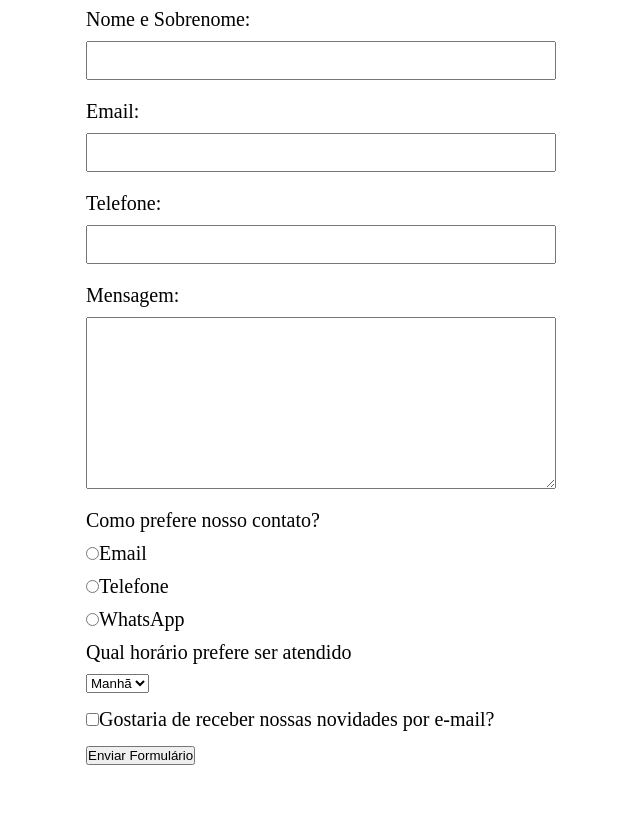
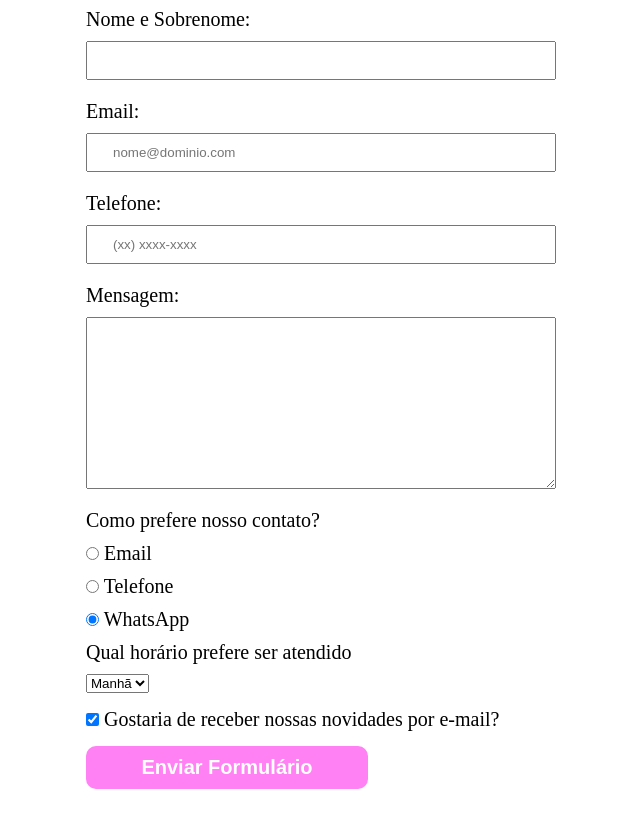
Before and after one commit to splichal07/progamacao, a plain HTML site: page contatos.html in a window 1280 px wide. Shown: the part 700-1528 px from the top of the page, without its empty margins (84-724 px from the left). Before the commit the page ends 1505 px from the top, so only its background shows below. Drawn offline with Linux system fonts and the light colour scheme.

Commit message:
23/04/2024

```diff
--- a/contatos.html
+++ b/contatos.html
@@ -29,26 +29,26 @@
    <main>
       <form>
          <label for="nomeSobrenome">Nome e Sobrenome:</label>
-         <input type="text" id="nomeSobrenome" class="input-padrao">
+         <input type="text" id="nomeSobrenome" class="input-padrao" required>
 
          <label for="email">Email:</label>
-         <input type="text" id="email" class="input-padrao">
+         <input type="email" id="email" class="input-padrao" required placeholder="nome@dominio.com">
 
          <label for="telefone">Telefone:</label>
-         <input type="text" id="telefone" class="input-padrao">
+         <input type="tel" id="telefone" class="input-padrao" required placeholder="(xx) xxxx-xxxx">
 
          <label for="mensagem">Mensagem:</label>
-         <textarea name="" id="mensagem" cols="30" rows="10" class="input-padrao"></textarea>
+         <textarea name="" id="mensagem" cols="30" rows="10" class="input-padrao" required></textarea>
 
          <div>
             <p>Como prefere nosso contato?</p>
-            <label for="radio-email"> <input type="radio" name="contato" id="radio-email">Email</label>
+            <label for="radio-email"> <input type="radio" name="contato" id="radio-email"> Email</label>
 
 
-            <label for="radio-telefone"> <input type="radio" name="contato" id="radio-telefone">Telefone</label>
+            <label for="radio-telefone"> <input type="radio" name="contato" id="radio-telefone"> Telefone</label>
 
 
-            <label for="radio-whatsApp"> <input type="radio" name="contato" id="radio-whatsApp">WhatsApp</label>
+            <label for="radio-whatsApp"> <input type="radio" name="contato" id="radio-whatsApp" checked> WhatsApp</label>
          </div>
 
          <div>
@@ -60,10 +60,10 @@
          </select>
          <div>
 
-         <label class="checkbox"><input type="checkbox" name="" id="">Gostaria de receber nossas novidades por e-mail?
+         <label class="checkbox"><input type="checkbox" name="" id="" checked> Gostaria de receber nossas novidades por e-mail?
          </label>
 
-         <input type="submit" value="Enviar Formulário">
+         <input type="submit" value="Enviar Formulário" class="enviar">
       </form>
    </main>
 </body>
--- a/style.css
+++ b/style.css
@@ -121,3 +121,22 @@ form label, form p{
 .checkbox{
    margin: 15px 0;
 }
+
+.enviar{
+   width: 30%;
+   padding: 10px 0;
+   background: rgb(255, 129, 244);
+   color: white;
+   font-weight: bold;
+   font-size: 20px;
+   border: none;
+   border-radius: 10px;
+
+   cursor: pointer;
+   transition: 1s all;
+}
+
+.enviar:hover{
+   background: rgb(255, 0, 204);
+   transform: scale(1.2);
+}
```
